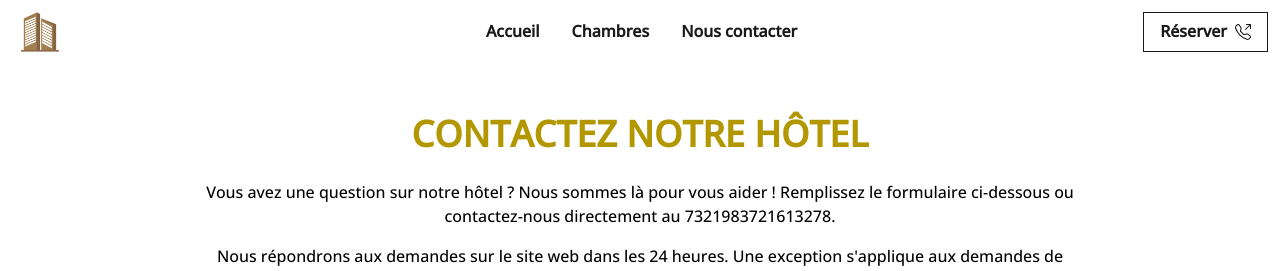
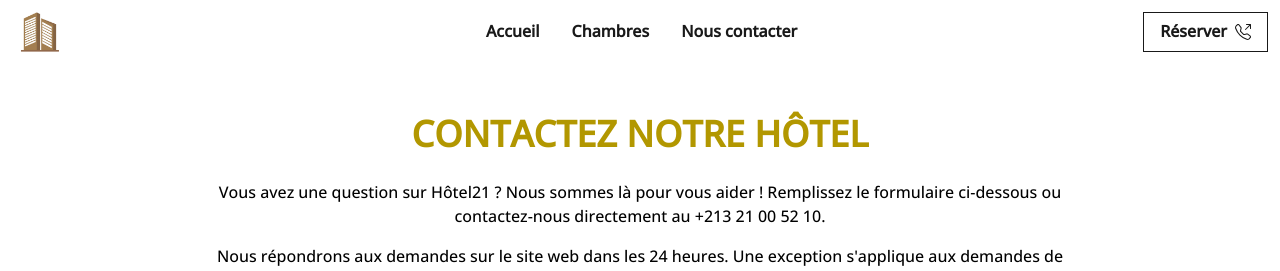
Before and after one commit to nemo256/hotel, a Next.js app: page /nous-contacter in a window 1280 px wide. Shown: the top 271 px of the page. Built offline with nearby package versions, Linux system fonts and the light colour scheme.

Commit message:
Update Head.js

```diff
--- a/src/components/nous-contacter/Head.js
+++ b/src/components/nous-contacter/Head.js
@@ -19,8 +19,8 @@ import {
               noOfLines={[8, 4, 3]}
               align='center'
             >
-                Vous avez une question sur notre hôtel ? Nous sommes là pour vous aider !
-         Remplissez le formulaire ci-dessous ou contactez-nous directement au 7321983721613278.
+                Vous avez une question sur  Hôtel21 ? Nous sommes là pour vous aider !
+         Remplissez le formulaire ci-dessous ou contactez-nous directement au +213 21 00 52 10.
             </Text>
             <Text
               px={[0, 4, 8, 20, 40, 60]}
```
